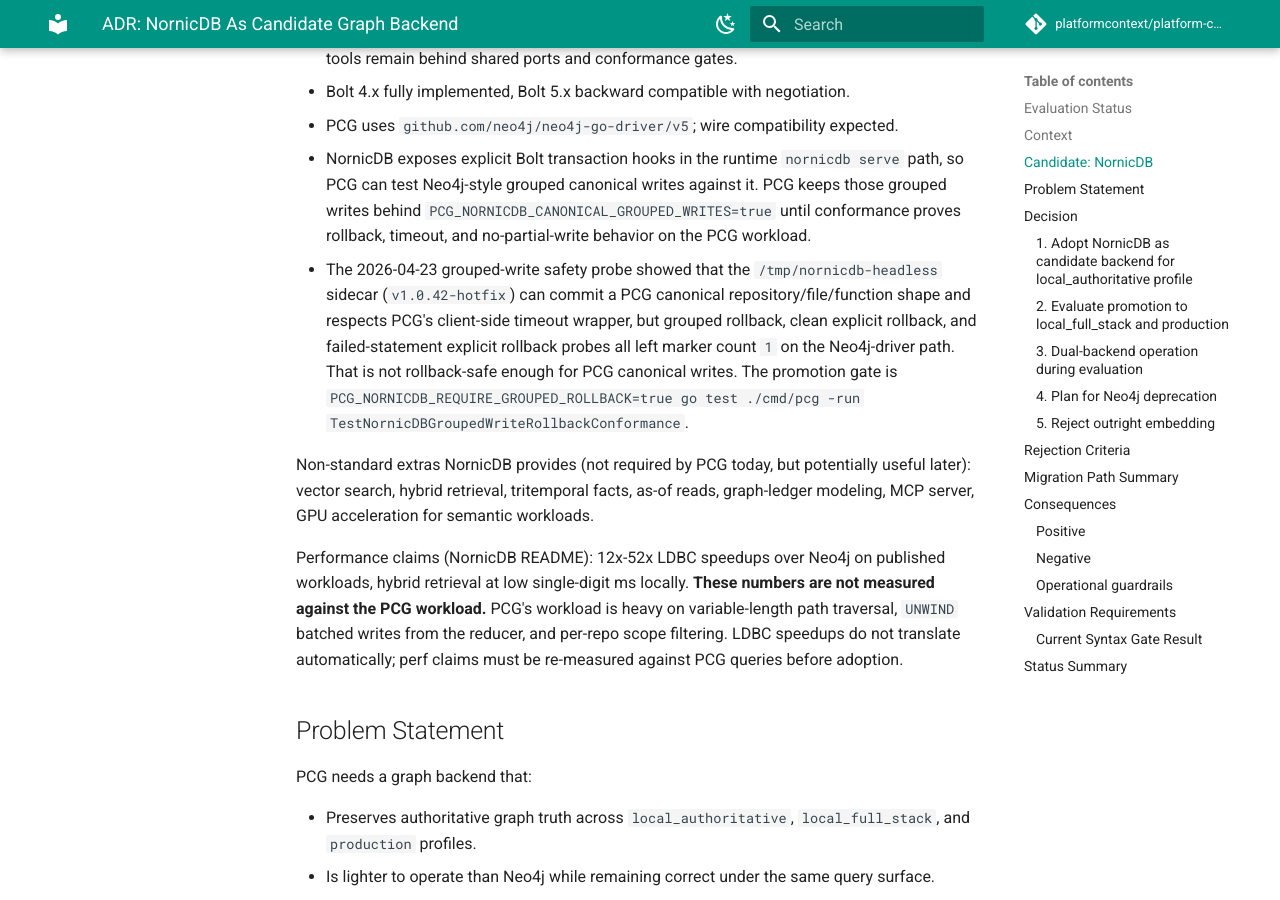
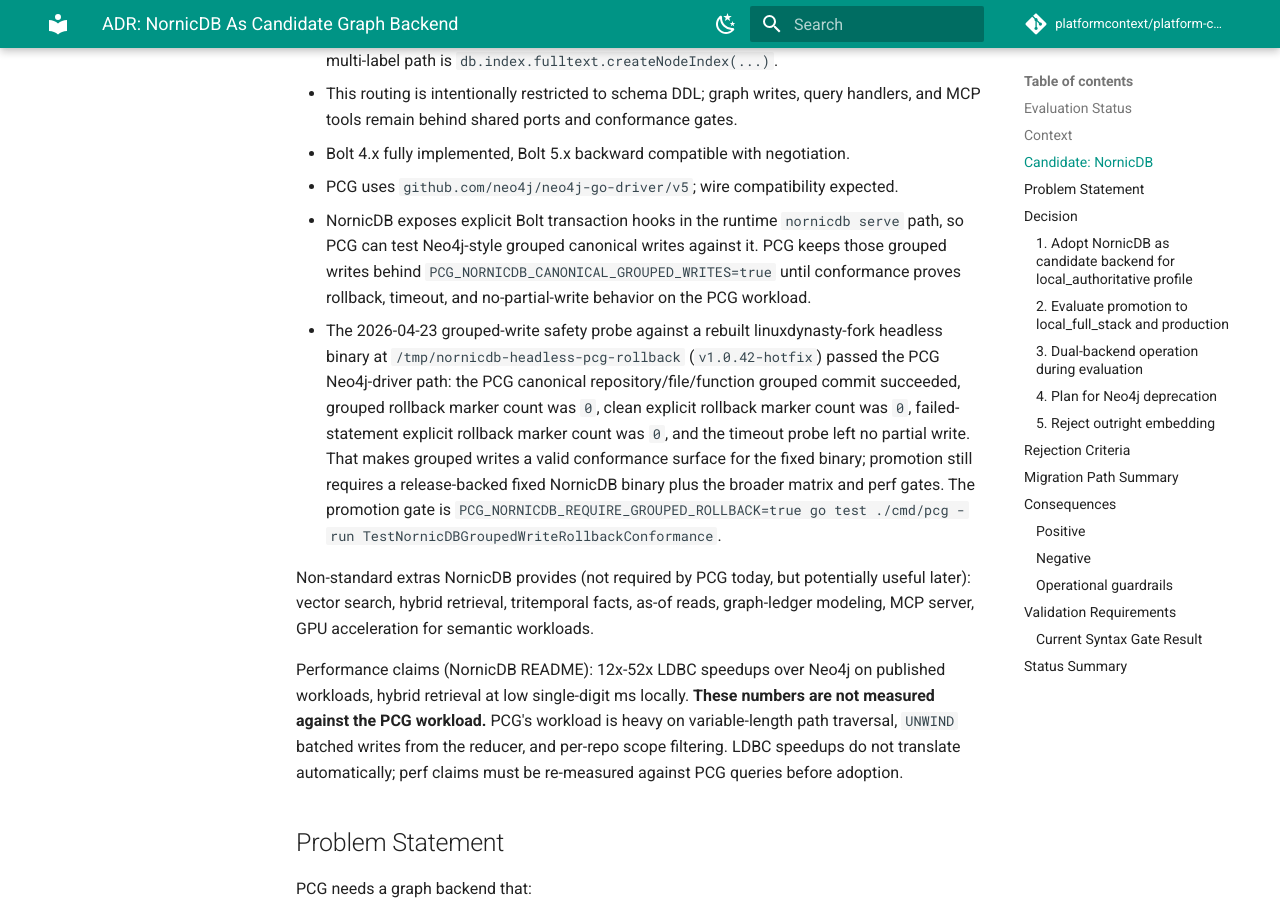
Before and after one commit to platformcontext/platform-context-graph, an MkDocs documentation site: the page built from docs/docs/adrs/2026-04-22-nornicdb-graph-backend-candidate.md, in a window 1280 px wide and 900 px high, scrolled down 3915 px. Built offline with MkDocs 1.6.1 and Material for MkDocs 9.7.7, drawn with Linux system fonts in a browser that asks for light colours; comment, search, counter and statistics services are not loaded; some of the changed text lies outside the part shown.

Commit message:
test(nornicdb): tighten grouped rollback gate
Require the NornicDB grouped-write safety and promotion probes to observe zero rollback marker rows across grouped rollback, clean explicit rollback, and failed-statement explicit rollback.

Update the ADR, architecture, CLI, operations, and local-testing docs with the verified linuxdynasty-fork headless binary result while keeping normal laptop grouped writes gated until the fixed binary is release-backed and the broader adapter matrix passes.

```diff
--- a/docs/docs/adrs/2026-04-22-nornicdb-graph-backend-candidate.md
+++ b/docs/docs/adrs/2026-04-22-nornicdb-graph-backend-candidate.md
@@ -24,7 +24,7 @@
 | --- | --- | --- | --- |
 | Profile/backend admission | In progress | `0e4d8a5f`, current branch local-host profile/backend gating, current branch loopback-TCP sidecar lifecycle and shared Bolt-driver path, manual smoke with `/tmp/nornicdb-headless` showing healthy owner + clean Ctrl-C shutdown; `575ca864` added `TestNornicDBSyntaxVerification` and `TestNornicDBCompatibilityWorkarounds`; `5f5a781e` added schema-dialect routing and `TestNornicDBSchemaAdapterVerification`; current branch managed-install discovery prefers `${PCG_HOME}/bin/nornicdb-headless` after explicit env override; 2026-04-22 temporary-home smoke proved local_authoritative start/status/logs/stop with NornicDB; 2026-04-23 MCP smoke proved content-index-backed `search_file_content` and `find_code` continue to work while canonical graph projection degrades on a bounded NornicDB write timeout | release-backed installer, perf smoke |
 | Operator CLI surface | In progress | `da35d729`, current branch `pcg graph status`; current branch `pcg install nornicdb --from <path> [--sha256 <hex>] [--force]` verifies and copies a local binary; current branch `pcg graph logs`; current branch owner-aware `pcg graph stop`; current branch foreground `pcg graph start`; current branch stopped-owner `pcg graph upgrade --from <path>`; 2026-04-22 smoke proved install → start → status running → logs → stop → status stopped | release download/signature installer and perf smoke |
-| Adapter conformance | In progress | current branch routes NornicDB canonical writes through sequential execute-only writes by default, applies Bolt `tx_timeout` metadata plus client context deadlines, preserves production Neo4j grouped writes, and adds the explicit `PCG_NORNICDB_CANONICAL_GROUPED_WRITES=true` conformance switch for proving NornicDB grouped writes; 2026-04-23 `TestNornicDBGroupedWriteSafetyProbe` against `/tmp/nornicdb-headless` (`v1.0.42-hotfix`) showed grouped writes can commit a PCG repository/file/function shape and timeout is bounded, but grouped rollback, clean explicit rollback, and failed-statement explicit rollback probes all left marker count `1` on the Neo4j-driver path | rollback-safe grouped-write conformance, full `GraphQuery`/`GraphWrite` adapter, matrix runs |
+| Adapter conformance | In progress | current branch routes NornicDB canonical writes through sequential execute-only writes by default, applies Bolt `tx_timeout` metadata plus client context deadlines, preserves production Neo4j grouped writes, and adds the explicit `PCG_NORNICDB_CANONICAL_GROUPED_WRITES=true` conformance switch for proving NornicDB grouped writes; 2026-04-23 rebuilt linuxdynasty-fork headless binary `/tmp/nornicdb-headless-pcg-rollback` (`v1.0.42-hotfix`) passed `TestNornicDBGroupedWriteSafetyProbe` and strict `TestNornicDBGroupedWriteRollbackConformance`: PCG repository/file/function grouped commit succeeded, grouped rollback marker count `0`, clean explicit rollback marker count `0`, failed-statement explicit rollback marker count `0`, and timeout probe left no partial write | release-backed fixed NornicDB binary, full `GraphQuery`/`GraphWrite` adapter, matrix runs |
 | Performance + promotion gates | Not started | — | laptop perf smoke, Compose conformance, production-scale comparison |
 
 ## Context
@@ -120,13 +120,16 @@
   against it. PCG keeps those grouped writes behind
   `PCG_NORNICDB_CANONICAL_GROUPED_WRITES=true` until conformance proves
   rollback, timeout, and no-partial-write behavior on the PCG workload.
-- The 2026-04-23 grouped-write safety probe showed that the
-  `/tmp/nornicdb-headless` sidecar (`v1.0.42-hotfix`) can commit a PCG
-  canonical repository/file/function shape and respects PCG's client-side
-  timeout wrapper, but grouped rollback, clean explicit rollback, and
-  failed-statement explicit rollback probes all left marker count `1` on the
-  Neo4j-driver path. That is not rollback-safe enough for PCG canonical
-  writes. The promotion gate is
+- The 2026-04-23 grouped-write safety probe against a rebuilt
+  linuxdynasty-fork headless binary at `/tmp/nornicdb-headless-pcg-rollback`
+  (`v1.0.42-hotfix`) passed the PCG Neo4j-driver path: the PCG canonical
+  repository/file/function grouped commit succeeded, grouped rollback marker
+  count was `0`, clean explicit rollback marker count was `0`,
+  failed-statement explicit rollback marker count was `0`, and the timeout
+  probe left no partial write. That makes grouped writes a valid conformance
+  surface for the fixed binary; promotion still requires a release-backed
+  fixed NornicDB binary plus the broader matrix and perf gates. The promotion
+  gate is
   `PCG_NORNICDB_REQUIRE_GROUPED_ROLLBACK=true go test ./cmd/pcg -run TestNornicDBGroupedWriteRollbackConformance`.
 
 Non-standard extras NornicDB provides (not required by PCG today, but
@@ -382,10 +385,12 @@
 NornicDB transaction tests passed with
 `go test -tags 'noui nolocalllm' ./pkg/bolt ./pkg/txsession ...`. PCG therefore
 added a backend capability router instead of permanently hiding grouped writes.
-The follow-up PCG sidecar probe is stricter because it uses the exact
-Neo4j-driver path PCG uses. That probe still observed rollback marker count
-`1` for grouped and explicit rollback cases against `/tmp/nornicdb-headless`
-`v1.0.42-hotfix`. Normal NornicDB runs therefore stay sequential, while
+The stricter PCG sidecar probe uses the exact Neo4j-driver path PCG uses. The
+rebuilt linuxdynasty-fork binary at `/tmp/nornicdb-headless-pcg-rollback`
+passed that probe after fixing transaction-wrapper reuse for recursive
+`UNWIND ... MATCH ... MERGE` execution and database-scoped Bolt rollback.
+Normal NornicDB runs stay sequential until that fixed binary is release-backed
+and the broader adapter matrix passes, while
 `PCG_NORNICDB_CANONICAL_GROUPED_WRITES=true` exposes grouped writes for adapter
 conformance only.
 
```
Also changed, not shown: docs/docs/adrs/2026-04-20-embedded-local-backends-implementation-plan.md (+1 -1 lines), docs/docs/architecture.md (+5 -3 lines), docs/docs/reference/cli-reference.md (+7 -4 lines), docs/docs/reference/graph-backend-operations.md (+9 -7 lines), docs/docs/reference/local-testing.md (+11 -10 lines), 1 other file.
